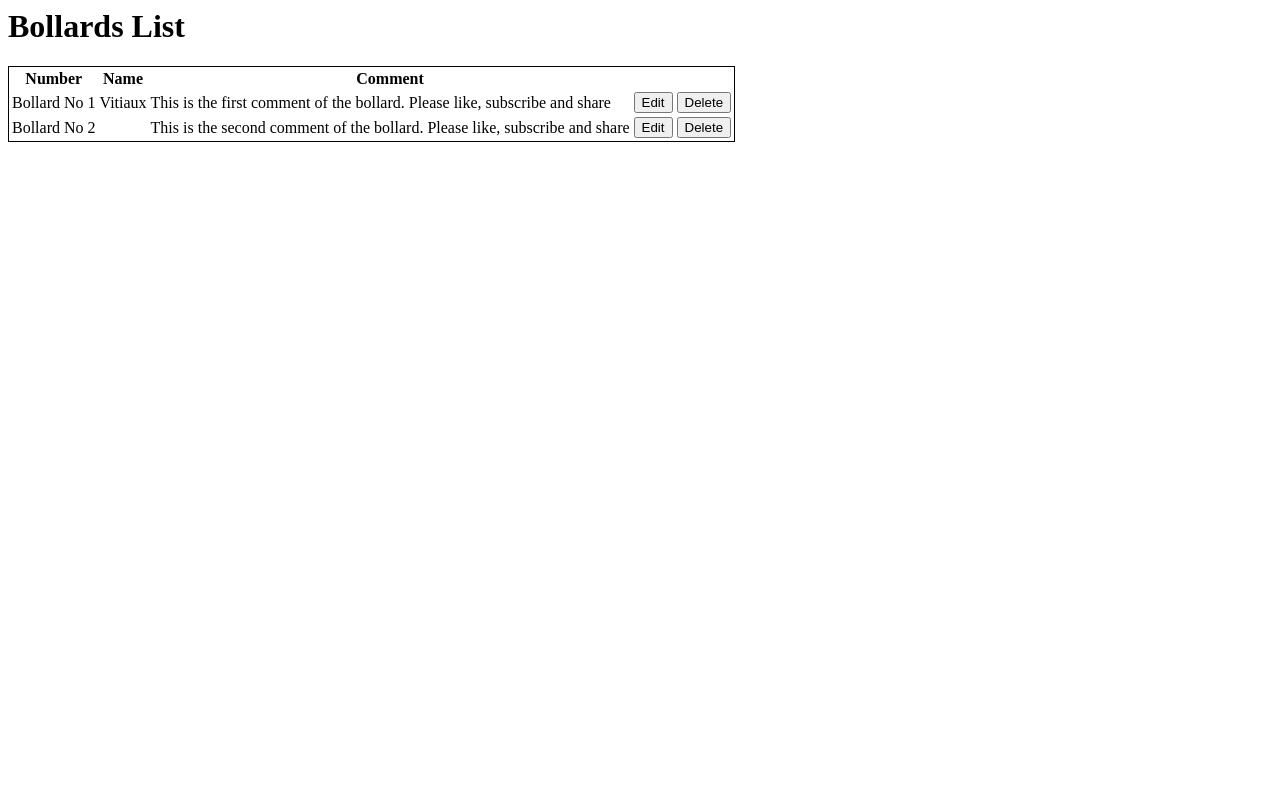
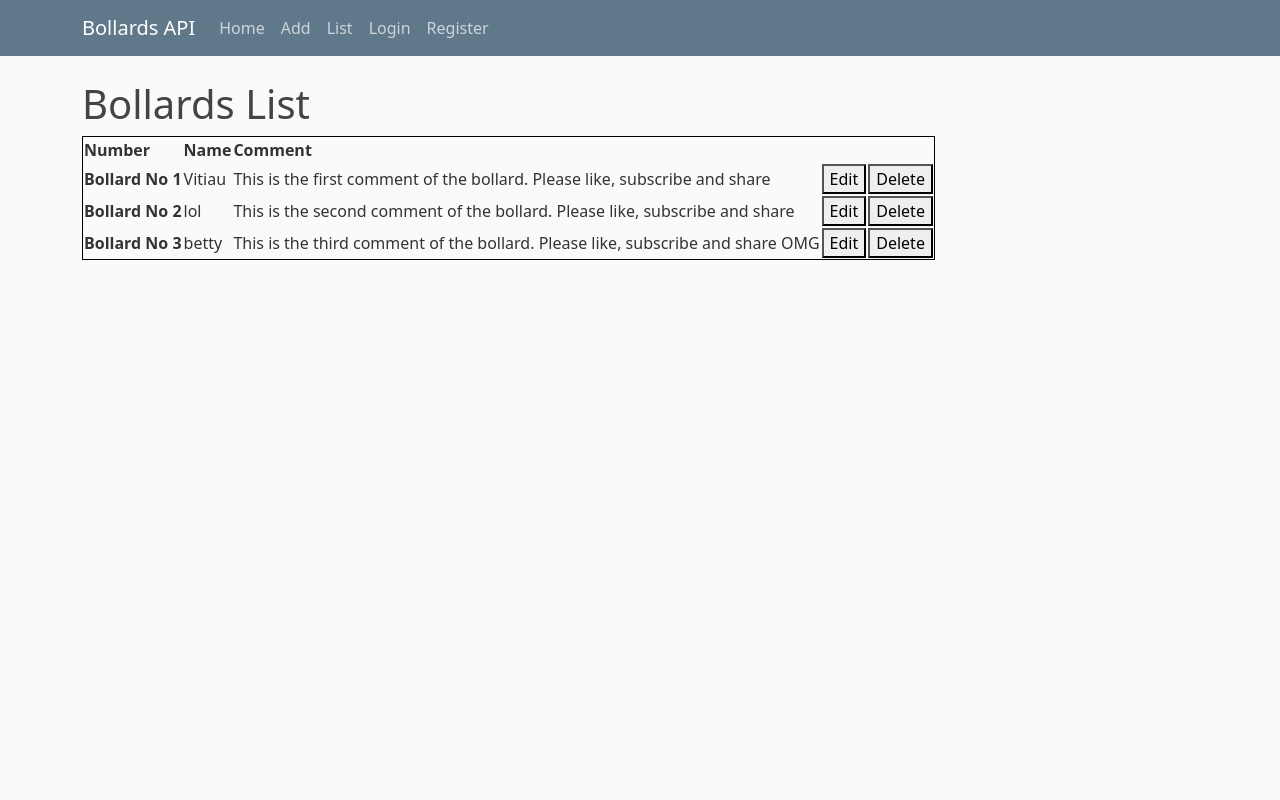
Before and after one commit to JeanmarieAlder/bollards-api, a Flask app: page /list in a window 1280 px wide. Run offline with Flask 2, Linux system fonts and the light colour scheme.

Commit message:
navigation

```diff
--- a/cryptowak-api.py
+++ b/cryptowak-api.py
@@ -1,5 +1,29 @@
-from flask import Flask, render_template
+from flask import Flask, render_template, url_for
 app = Flask(__name__)
+
+bollards = [
+    {
+        "number": "1",
+        "name": "Vitiau",
+        "comment": "This is the first comment of the bollard. Please like, subscribe and share",
+        "dateAdded": "date",
+        "dateUpdated": "date"
+    },
+    {
+        "number": "2",
+        "name": "lol",
+        "comment": "This is the second comment of the bollard. Please like, subscribe and share",
+        "dateAdded": "date",
+        "dateUpdated": "date"
+    },
+    {
+        "number": "3",
+        "name": "betty",
+        "comment": "This is the third comment of the bollard. Please like, subscribe and share OMG",
+        "dateAdded": "date",
+        "dateUpdated": "date"
+    }
+]
 
 @app.route('/')
 @app.route('/home')
@@ -8,16 +32,19 @@ def home():
 
 @app.route('/login')
 def login():
-    return render_template('login.html')
+    return render_template('login.html', title='Login')
 
 @app.route('/list')
-def bollards():
-    return render_template('bollards.html')
+def list_bollards():
+    return render_template('list.html', title='List', bollards=bollards)
 
 @app.route('/manage')
 def manage():
-    return render_template('manage.html')
+    return render_template('manage.html', title='Manage')
 
+@app.route('/add')
+def add():
+    return render_template('manage.html', title='Add')
 
 if __name__ == "__main__":
     app.run(debug=True)
--- /dev/null
+++ b/static/main.css
@@ -0,0 +1,69 @@
+body {
+    background: #fafafa;
+    color: #333333;
+    margin-top: 5rem;
+  }
+
+  h1, h2, h3, h4, h5, h6 {
+    color: #444444;
+  }
+
+  .bg-steel {
+    background-color: #5f788a;
+  }
+
+  .site-header .navbar-nav .nav-link {
+    color: #cbd5db;
+  }
+
+  .site-header .navbar-nav .nav-link:hover {
+    color: #ffffff;
+  }
+
+  .site-header .navbar-nav .nav-link.active {
+    font-weight: 500;
+  }
+
+  .content-section {
+    background: #ffffff;
+    padding: 10px 20px;
+    border: 1px solid #dddddd;
+    border-radius: 3px;
+    margin-bottom: 20px;
+  }
+
+  .article-title {
+    color: #444444;
+  }
+
+  a.article-title:hover {
+    color: #428bca;
+    text-decoration: none;
+  }
+
+  .article-content {
+    white-space: pre-line;
+  }
+
+  .article-img {
+    height: 65px;
+    width: 65px;
+    margin-right: 16px;
+  }
+
+  .article-metadata {
+    padding-bottom: 1px;
+    margin-bottom: 4px;
+    border-bottom: 1px solid #e3e3e3
+  }
+
+  .article-metadata a:hover {
+    color: #333;
+    text-decoration: none;
+  }
+
+  .article-svg {
+    width: 25px;
+    height: 25px;
+    vertical-align: middle;
+  }
--- a/templates/base.html
+++ b/templates/base.html
@@ -1,6 +1,14 @@
 <!DOCTYPE html>
 <html>
 <head>
+  <!-- Required meta tags -->
+  <meta charset="utf-8">
+  <meta name="viewport" content="width=device-width, initial-scale=1">
+
+  <!-- Bootstrap CSS -->
+  <link href="https://cdn.jsdelivr.net/npm/bootstrap@5.0.1/dist/css/bootstrap.min.css" rel="stylesheet" integrity="sha384-+0n0xVW2eSR5OomGNYDnhzAbDsOXxcvSN1TPprVMTNDbiYZCxYbOOl7+AMvyTG2x" crossorigin="anonymous">
+
+  <link rel="stylesheet" type="text/css" href="{{ url_for('static', filename='main.css') }}">
 
     {% if title %}
         <title>Bollards API - {{ title }}</title>
@@ -9,6 +17,36 @@
     {% endif %}
 </head>
   <body>
-    <p>hellooo</p>
+    <header class="site-header">
+      <nav class="navbar navbar-expand-md navbar-dark bg-steel fixed-top">
+        <div class="container">
+          <a class="navbar-brand mr-4" href="/">Bollards API</a>
+          <button class="navbar-toggler" type="button" data-toggle="collapse" data-target="#navbarToggle" aria-controls="navbarToggle" aria-expanded="false" aria-label="Toggle navigation">
+            <span class="navbar-toggler-icon"></span>
+          </button>
+          <div class="collapse navbar-collapse" id="navbarToggle">
+            <div class="navbar-nav mr-auto">
+              <a class="nav-item nav-link" href="/">Home</a>
+              <a class="nav-item nav-link" href="/add">Add</a>
+              <a class="nav-item nav-link" href="/list">List</a>
+            </div>
+            <!-- Navbar Right Side -->
+            <div class="navbar-nav">
+              <a class="nav-item nav-link" href="/login">Login</a>
+              <a class="nav-item nav-link" href="/register">Register</a>
+            </div>
+          </div>
+        </div>
+      </nav>
+    </header>
+    <main role="main" class="container">
+      <div>
+        {% block content %} {% endblock %}
+      </div>
+
+    </main>
+
+    <!-- Option 1: Bootstrap Bundle with Popper -->
+    <script src="https://cdn.jsdelivr.net/npm/bootstrap@5.0.1/dist/js/bootstrap.bundle.min.js" integrity="sha384-gtEjrD/SeCtmISkJkNUaaKMoLD0//ElJ19smozuHV6z3Iehds+3Ulb9Bn9Plx0x4" crossorigin="anonymous"></script>
   </body>
 </html>
--- a/templates/bollards.html
+++ /dev/null
@@ -1,22 +0,0 @@
-<h1>Bollards List</h1>
-<table style="border: 1px solid black;">
-    <tr >
-      <th>Number</th>
-      <th>Name</th>
-      <th>Comment</th>
-    </tr>
-    <tr>
-      <td>Bollard No 1</td>
-      <td>Vitiaux</td>
-      <td>This is the first comment of the bollard. Please like, subscribe and share</td>
-      <td><button>Edit</button></td>
-      <td><button>Delete</button></td>
-    </tr>
-    <tr>
-        <td>Bollard No 2</td>
-        <td></td>
-        <td>This is the second comment of the bollard. Please like, subscribe and share</td>
-        <td><button>Edit</button></td>
-      <td><button>Delete</button></td>
-    </tr>
-  </table>
--- /dev/null
+++ b/templates/list.html
@@ -0,0 +1,22 @@
+{% extends "base.html" %}
+{% block content %}
+  <h1>Bollards List</h1>
+  <table style="border: 1px solid black;">
+      <tr >
+        <th>Number</th>
+        <th>Name</th>
+        <th>Comment</th>
+      </tr>
+      {% for bollard in bollards %}
+        <tr>
+          <td><b>Bollard No {{bollard.number}}</b></td>
+          <td>{{bollard.name}}</td>
+          <td>{{bollard.comment}}</td>
+          <td><button>Edit</button></td>
+          <td><button>Delete</button></td>
+        </tr>
+
+      {% endfor %}
+      </tr>
+    </table>
+  {% endblock content %}
```
Also changed, not shown: templates/home.html (+7 -4 lines), templates/login.html (+6 -3 lines), templates/manage.html (+7 -0 lines).
